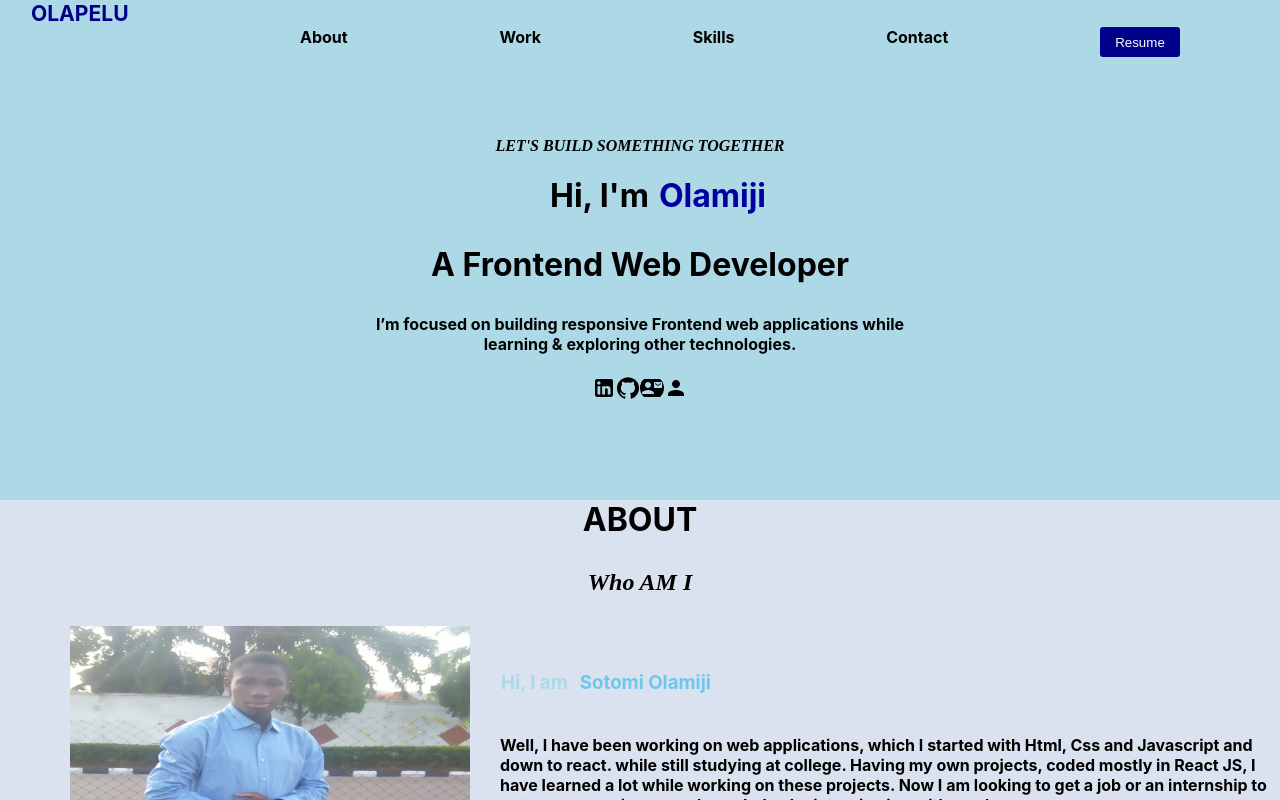
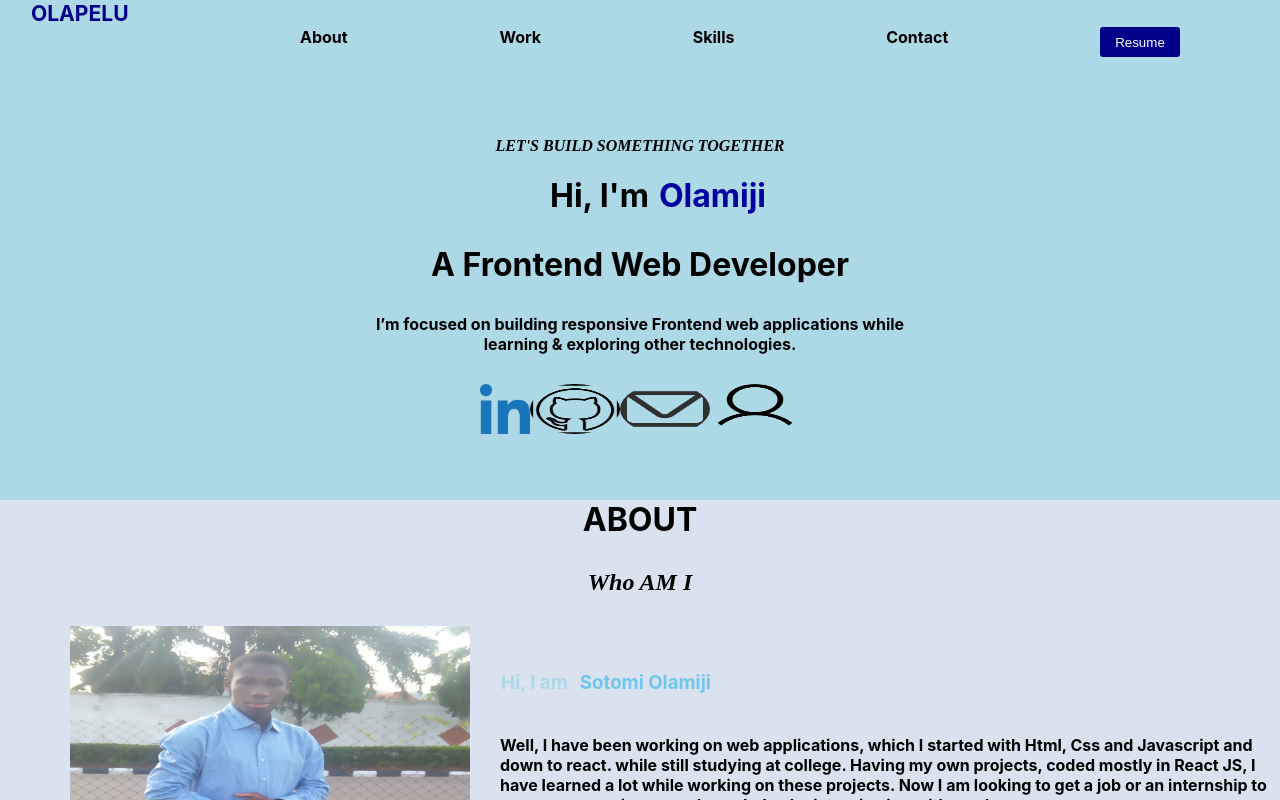
Before and after one commit to olamiji-8/portfolio-new, a React (Create React App) app: page / in a window 1280 px wide. Shown: the top 800 px of the page. Built offline with nearby package versions, Linux system fonts and the light colour scheme.

Commit message:
update icon

```diff
--- a/src/component/Icon/Icon.css
+++ b/src/component/Icon/Icon.css
@@ -1,23 +1,27 @@
 .Icon{
     text-align: center;
+    margin: 30px;
+    justify-content: space-between;
 }
 .Linkedin{
 
     border-radius: 50%;
-    width: 900px;
+    width: 90px;
     height: 800px;
 
 }
 .Github{
 
-    border-radius: 70%;
-    width: 1000px;
+    border-radius: 50%;
+    width: 90px;
 }
-.Contacty{
+.Message{
 
     border-radius: 50%;
+    width: 90px;
 }
 .Person{
 
     border-radius: 50%;
+    width: 90px;
 }
--- a/src/component/Icon/Icon.jsx
+++ b/src/component/Icon/Icon.jsx
@@ -1,18 +1,18 @@
 import React from 'react'
 import './Icon.css'
-import LinkedInIcon from '@mui/icons-material/LinkedIn';
-import GitHubIcon from '@mui/icons-material/GitHub';
-import ContactMailIcon from '@mui/icons-material/ContactMail';
-import PersonIcon from '@mui/icons-material/Person';
+import LinkedIn from '../../assets/linkedIn.png';
+import GitHub from '../../assets/github.png';
+import Message from '../../assets/message.png';
+import Person from '../../assets/person.png';
 
 
 const Icon = () => {
   return (
     <div className='Icon'>
-         <LinkedInIcon className='Linkedin'/>
-        <GitHubIcon className='Github'/>
-        <ContactMailIcon className='Contacty'/>
-        <PersonIcon className='Person'/>
+        <img src={LinkedIn} alt="" className='LinkedIn'/>
+        <img src={GitHub} alt="" className='Github'/>
+        <img src={Message} alt="" className='Message'/>
+        <img src={Person} alt="" className='Person'/>
     </div>
   )
 }
```
